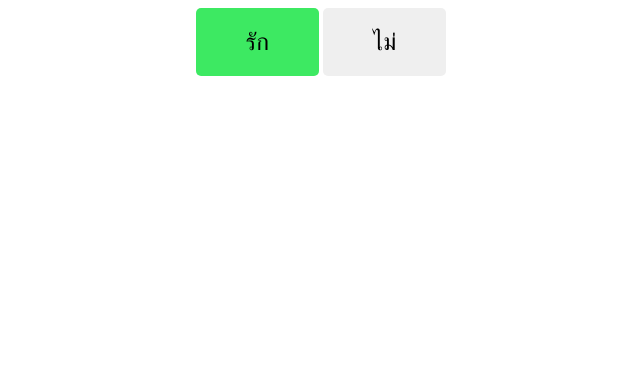
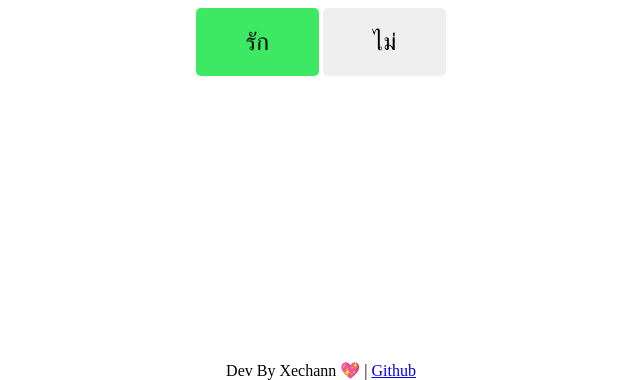
Before and after one commit to XenonChan/anniversary, a plain HTML site: page index.html in a window 1280 px wide. Shown: the part 420-800 px from the top of the page, without its empty margins (319-959 px from the left). Drawn offline with Linux system fonts and the light colour scheme.

Commit message:
update footer

```diff
--- a/index.html
+++ b/index.html
@@ -16,5 +16,6 @@
         </div>
     </div>
     <script src="scripts.js"></script>
+    <footer>Dev By Xechann 💖 | <a href="https://github.com/XenonChan/anniversary-yeyyyyyy">Github</a> </footer>
 </body>
 </html>
--- a/style.css
+++ b/style.css
@@ -29,6 +29,14 @@ button {
     font-size: 1.5rem;
 }
 
+footer {
+    position: fixed;
+    left: 0;
+    bottom: 0;
+    width: 100%;
+    text-align: center;
+}
+
 #btn-yes{
     background-color: rgb(61, 233, 98);
     padding: 20px 50px;
```
